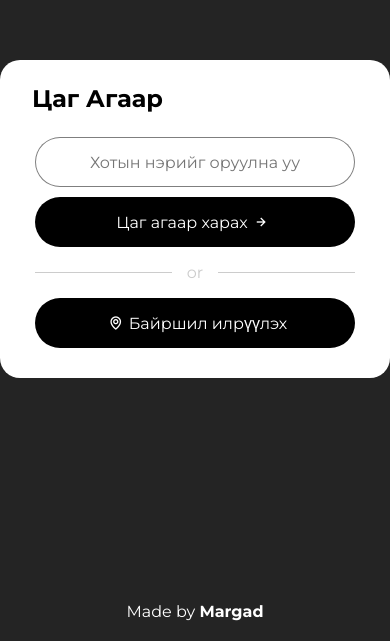
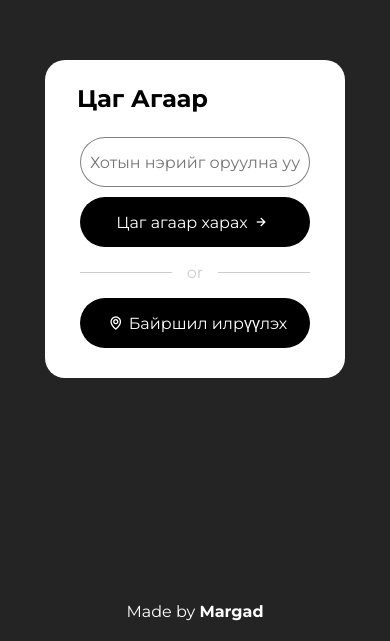
Before and after one commit to Margadbt/weather-app, a plain HTML site: page index.html in a window 390 px wide. Shown: the part 203-844 px from the top of the page. Drawn offline with nearby package versions, Linux system fonts and the light colour scheme.

Commit message:
Add files via upload

```diff
--- a/WeatherStyle.css
+++ b/WeatherStyle.css
@@ -215,3 +215,11 @@ button i{
   color: white;
   font-weight: 700;
 }
+
+@media screen and (max-width: 700px) {
+  .wrapper{
+    width: 300px;
+    background-color: white;
+    border-radius: 1.25rem;
+  }
+}
```
